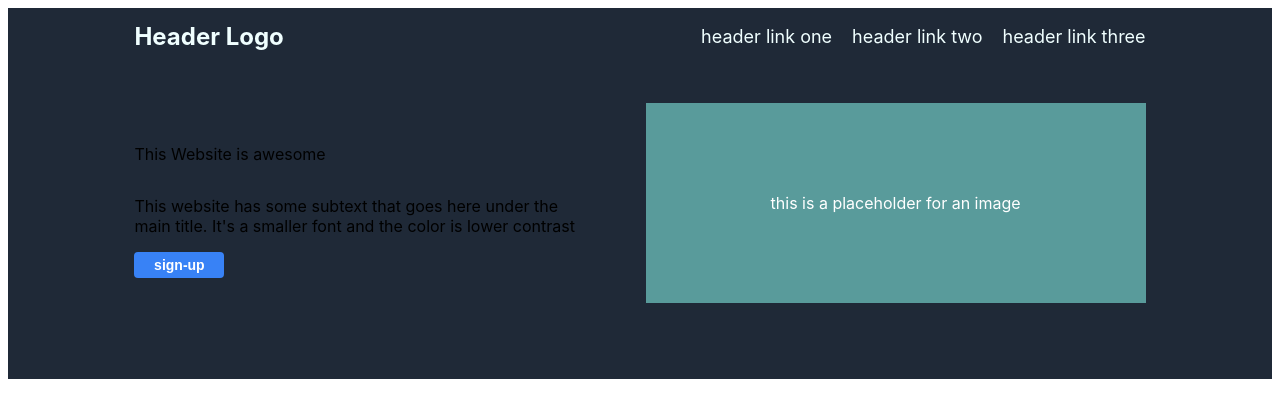
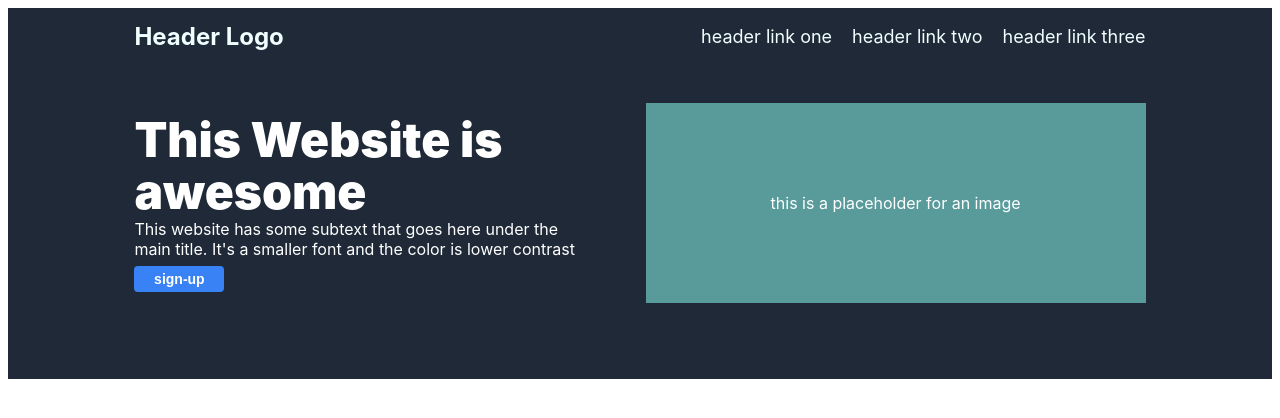
Before and after one commit to sukasukasoki/landing-page, a plain HTML site: page index.html in a window 1280 px wide. Drawn offline with Linux system fonts and the light colour scheme.

Commit message:
Edited the Hero Section
Completed the Hero Section
Proceed to information section

```diff
--- a/index.html
+++ b/index.html
@@ -22,8 +22,8 @@
 
     <div class="container">
         <div class="hero-text">
-            <p>This Website is awesome</p>
-            <p>This website has some subtext that goes here under the main title. It's a smaller font and the color is lower contrast</p>
+            <div class="hero-main">This Website is awesome</div>
+            <div>This website has some subtext that goes here under the main title. It's a smaller font and the color is lower contrast</div>
             <button class="sign-up">sign-up</button>
         </div>
         <div class="iplaceholder">this is a placeholder for an image</div>
--- a/style.css
+++ b/style.css
@@ -58,10 +58,20 @@ a{
     flex-direction: column;
     flex-wrap: wrap;
     width: 450px;
+    color: white;
+    gap: 0px;
+}
+
+.hero-main{
+    font-size: 48px;
+    font-weight: 900;
+    border:none;
+    line-height: 1.1;
 }
 
 .sign-up{
     width: 90px;
+    margin-top: 7px;
     padding: 5px 0 5px 0;
     background-color: #3882f6;
     color: white;
```
